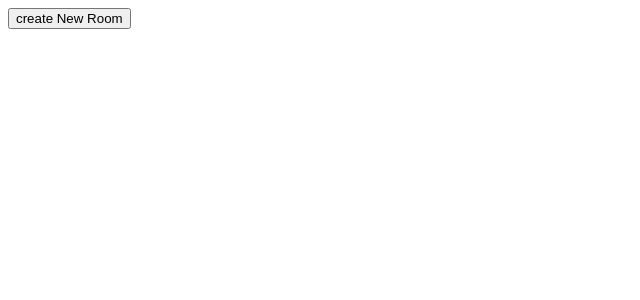
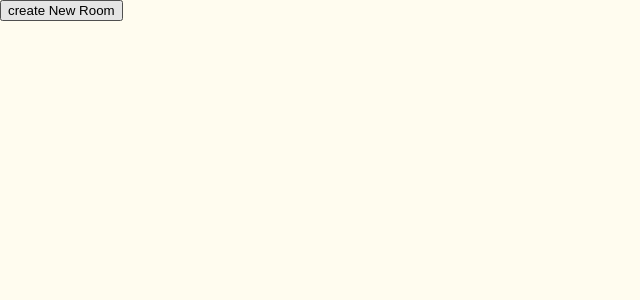
Before and after one commit to takumimzd/planning-poker-room, a Next.js app in the folder front/: page / in a window 1280 px wide. Shown: the top 300 px of the page, without its empty margins (0-640 px from the left). Built offline with nearby package versions, Linux system fonts and the light colour scheme.

Commit message:
グローバルスタイル設定

```diff
--- a/front/src/components/domain/room/template/HasThemeRoom.tsx
+++ b/front/src/components/domain/room/template/HasThemeRoom.tsx
@@ -1,4 +1,4 @@
-import { useEffect, useState } from 'react'
+import { useState } from 'react'
 import styled from 'styled-components'
 import { IdType } from '@/types/index'
 import { CardList } from '@/components/domain/card/CardList'
@@ -11,7 +11,7 @@ import { ResetCardButton } from '../../card/ResetCardButton'
 import { useDeleteCardsByTheme } from '@/hooks/apiRequest/domain/theme/useDeleteCardsByTheme'
 import { CardType } from '@/types/card'
 import { copyToClipBoard } from '@/utils/copyToClipboard'
-import { DecideCountButton } from '../../theme/decideCountButton'
+import { DecideCountButton } from '@/components/domain/theme/DecideCountButton'
 
 interface Props {
   roomId: IdType
@@ -36,10 +36,6 @@ export const HasThemeRoom = ({ roomId, title, themeId, selectedCards }: Props) =
     setMyCard(count)
   }
 
-  const handleCopyButtonOnClick = () => {
-    copyToClipBoard(window.location.href)
-  }
-
   const handleResetCardOnClick = () => {
     deleteCardsByTheme()
     setIsOpenCard(false)
@@ -48,7 +44,6 @@ export const HasThemeRoom = ({ roomId, title, themeId, selectedCards }: Props) =
   return (
     <div>
       <Top>
-        <button onClick={handleCopyButtonOnClick}>copy room url</button>
         <CardList cardOnClick={handleCardOnClick} />
       </Top>
       <Center>
--- a/front/src/components/domain/room/template/NoThemeRoom.tsx
+++ b/front/src/components/domain/room/template/NoThemeRoom.tsx
@@ -1,3 +1,4 @@
+import { useState } from 'react'
 import { IdType } from '@/types/index'
 import { useCreateTheme } from '@/hooks/apiRequest/domain/theme/useCreateTheme'
 import { useSubscribeRoom } from '@/hooks/useSubscribeRoom'
@@ -10,9 +11,15 @@ interface Props {
 
 export const NoThemeRoom = ({ roomId }: Props) => {
   const { isConnected, selectedCards, title } = useSubscribeRoom({ roomId })
-  const { createTheme } = useCreateTheme({ roomId, title: 'アイテム名' })
+  const [inputTitle, setInputTitle] = useState('')
+  const { createTheme } = useCreateTheme({ roomId })
   const themeId = getUrlParams('theme_id')
   const hasTheme = !!themeId
+
+  const handleCreateTitleButtonOnClick = () => {
+    if (!inputTitle) return null
+    createTheme(inputTitle)
+  }
 
   if (!isConnected) return null
 
@@ -27,7 +34,8 @@ export const NoThemeRoom = ({ roomId }: Props) => {
         />
       ) : (
         <div>
-          <button onClick={createTheme}>create title</button>
+          <input onChange={(e) => setInputTitle(e.target.value)} />
+          <button onClick={handleCreateTitleButtonOnClick}>create title</button>
         </div>
       )}
     </div>
--- a/front/src/hooks/apiRequest/domain/theme/useCreateTheme.ts
+++ b/front/src/hooks/apiRequest/domain/theme/useCreateTheme.ts
@@ -3,11 +3,10 @@ import { IdType } from '@/types/index'
 
 interface UseCreateThemePropsType {
   roomId: IdType
-  title: string
 }
 
-export const useCreateTheme = ({ roomId, title }: UseCreateThemePropsType) => {
-  const handleCreateTheme = async () => {
+export const useCreateTheme = ({ roomId }: UseCreateThemePropsType) => {
+  const handleCreateTheme = async (title: string) => {
     const data = await createTheme({ roomId, title })
     return data
   }
--- a/front/src/pages/_app.tsx
+++ b/front/src/pages/_app.tsx
@@ -1,19 +1,13 @@
 import type { AppProps } from 'next/app'
-// import styled from 'styled-components'
-// import { COLORS } from '@/constants/Colors'
+import { GlobalStyle } from 'src/styles/globalStyle'
 
 function MyApp({ Component, pageProps }: AppProps) {
   return (
-    // <Wrapper>
-    <Component {...pageProps} />
-    // </Wrapper>
+    <>
+      <GlobalStyle />
+      <Component {...pageProps} />
+    </>
   )
 }
 
 export default MyApp
-
-// const Wrapper = styled.div`
-//   width: 100%;
-//   height: 100%;
-//   background-color: ${COLORS.BACKGROUND_COLOR};
-// `
--- /dev/null
+++ b/front/src/styles/globalStyle.ts
@@ -0,0 +1,11 @@
+import { COLORS } from '@/constants/Colors'
+import { createGlobalStyle } from 'styled-components'
+
+export const GlobalStyle = createGlobalStyle`
+  body {
+    margin: 0;
+    padding: 0;
+    font-family: sans-serif;
+    background-color: ${COLORS.BACKGROUND_COLOR};
+  }
+`
```
Also changed, not shown: front/src/components/layout/Header.tsx (added, +19 -0 lines), front/src/pages/rooms/[roomId].tsx (+13 -1 lines).
